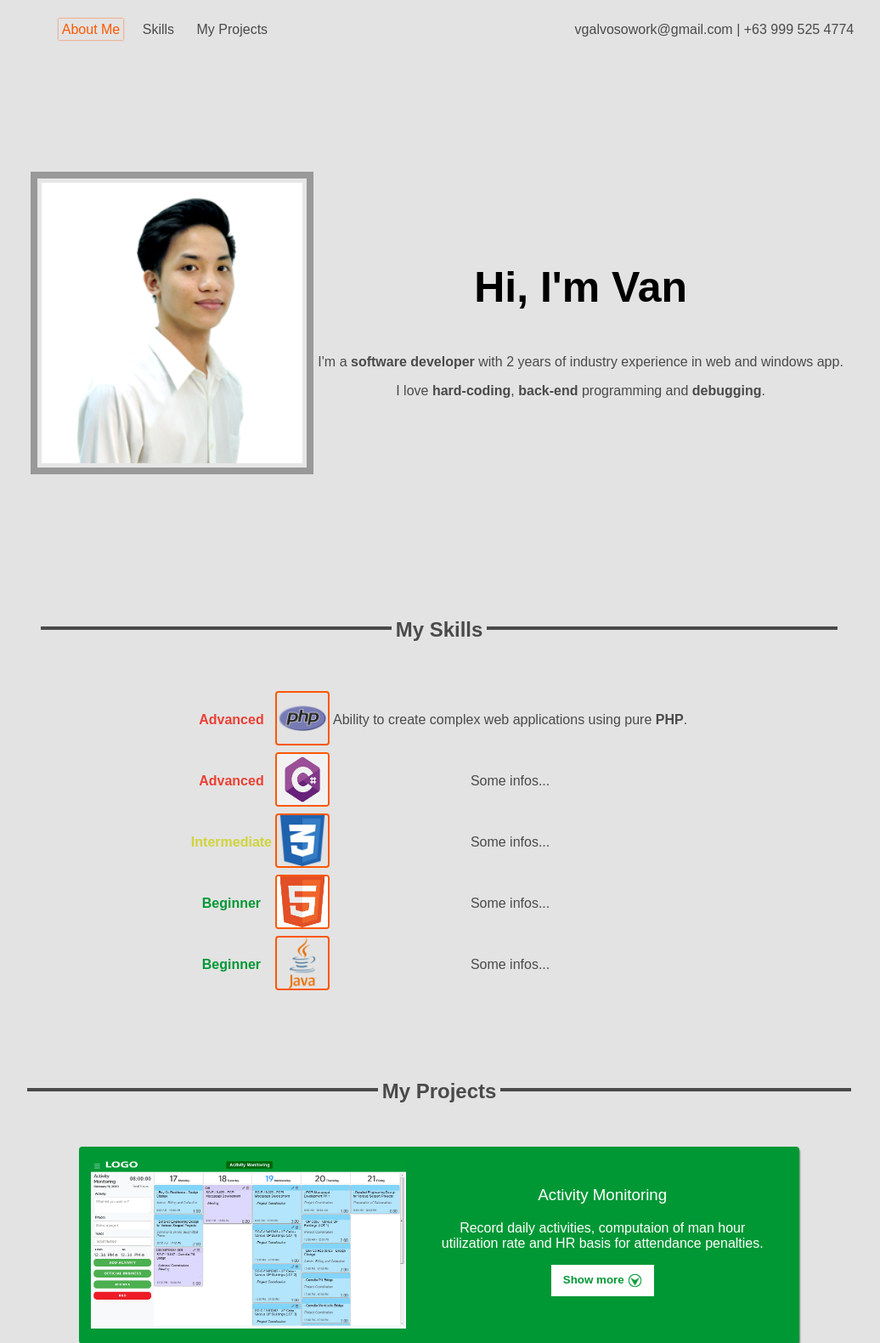
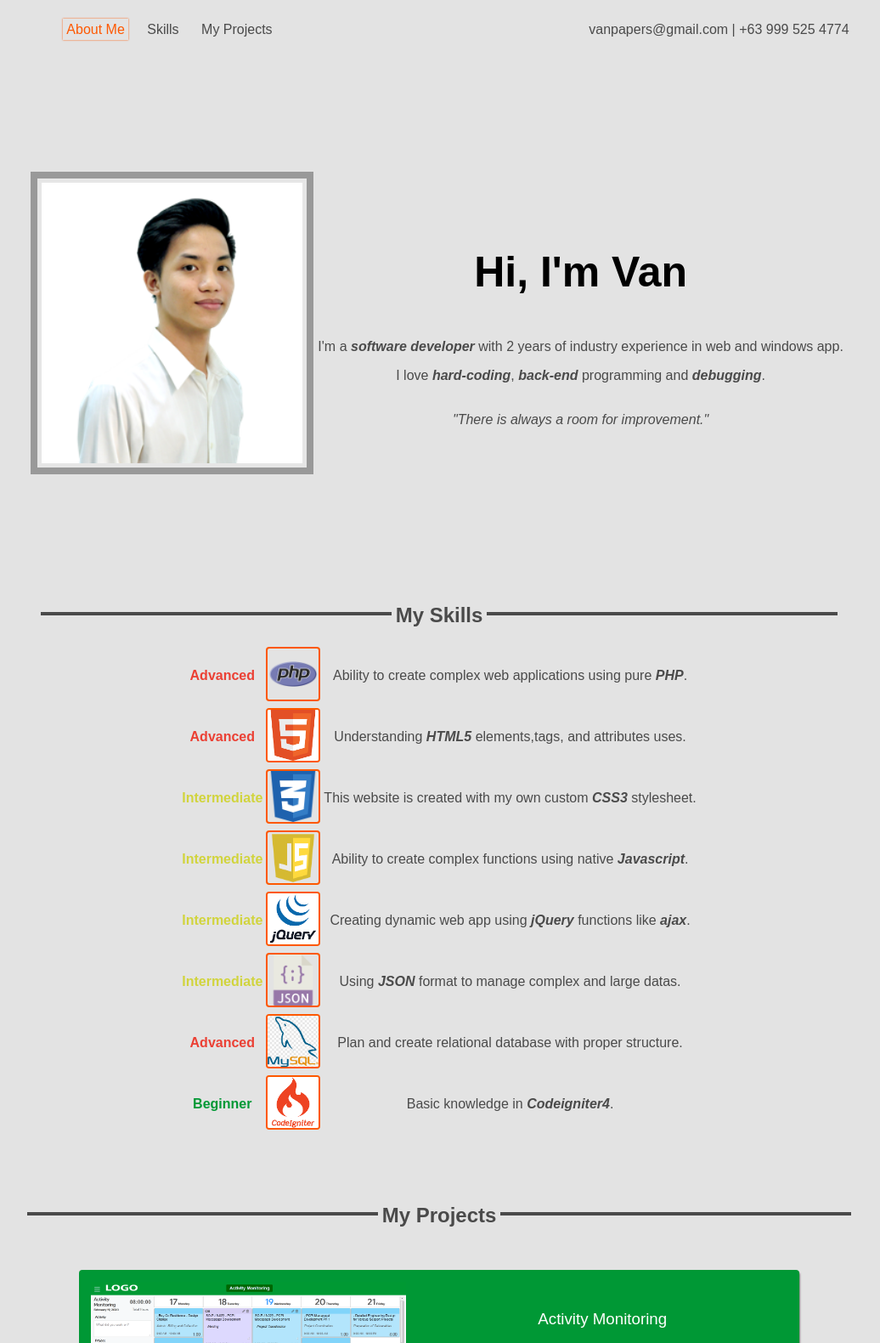
Before and after one commit to vgalvoso/vgalvoso.github.io, a PHP site: page / in a window 1280 px wide. Shown: the top 1580 px of the page at 85% size, without its empty margins (123-1159 px from the left). Run offline with PHP 8.4, Linux system fonts and the light colour scheme.

Commit message:
working on skills

```diff
--- a/css/style.css
+++ b/css/style.css
@@ -76,7 +76,8 @@ ul li a{
 
 .side-drawer{
     z-index:0;
-    width:50%;
+    width:60%;
+    opacity:95%;
     display:none;
     position:fixed;
     top:0px;
@@ -177,7 +178,7 @@ ul li a{
     box-shadow:-0px 0px 2px 0px;
 }
 
-.emphasize{
+em{
     font-weight:bold;
 }
 
@@ -393,6 +394,10 @@ footer{
     color:var(--main-orange);
 }
 
+.white{
+    color:white;
+}
+
 .dark-gray{
     color:var(--dark-gray);
 }
--- a/index.html
+++ b/index.html
@@ -22,7 +22,7 @@
                 <li><a href="#my_projects" class="btn nav_btn" id="myprojects_btn"> My Projects </a></li>
             </ul>
             <ul id="soc_net" class="inline">
-                <li> vgalvosowork@gmail.com |</li>
+                <li> vanpapers@gmail.com |</li>
                 <li> +63 999 525 4774</li>
             </ul>
         </nav>
@@ -33,12 +33,14 @@
                     <img src="res/photo.png" id="my_photo" class="inline"/>
                     <div class="inline aboutme">
                         <h1 class="inline heading my_name">Hi, I'm Van</h1>
-                        <p> I'm a <span class="emphasize">software developer</span> with 2 years of industry experience
+                        <p> I'm a <em>software developer</em> with 2 years of industry experience
                             in web and windows app.
                         </p>
-                        <p> I love <span class="emphasize">hard-coding</span>,
-                            <span class="emphasize">back-end</span>  programming
-                            and <span class="emphasize">debugging</span>.</p>
+                        <p> I love <em>hard-coding</em>,
+                            <em>back-end</em>  programming
+                            and <em>debugging</em>.</p>
+                            <br />
+                        <i> "There is always a room for improvement." </i>
                     </div>
                 </div>
 
@@ -58,7 +60,7 @@
                             </td>
                             <td>
                                 <p> Ability to create complex web applications using pure
-                                    <span class="emphasize">PHP</span>. </p>
+                                    <em>PHP</em>. </p>
                             </td>
                         </tr>
                         <tr>
@@ -66,10 +68,10 @@
                                 <h4 class="red"> Advanced </h4>
                             </td>
                             <td>
-                                <img class="icon" src="res/skills/csharp.png" />
+                                <img class="icon" src="res/skills/html5.png" />
                             </td>
                             <td>
-                                <p> Some infos... </p>
+                                <p> Understanding <em>HTML5</em> elements,tags, and attributes uses. </p>
                             </td>
                         </tr>
                         <tr>
@@ -80,7 +82,51 @@
                                 <img class="icon" src="res/skills/css3.png" />
                             </td>
                             <td>
-                                <p> Some infos... </p>
+                                <p> This website is created with my own custom <em>CSS3</em> stylesheet. </p>
+                            </td>
+                        </tr>
+                        <tr>
+                            <td>
+                                <h4 class="yellow"> Intermediate </h4>
+                            </td>
+                            <td>
+                                <img class="icon" src="res/skills/js.png" />
+                            </td>
+                            <td>
+                                <p> Ability to create complex functions using native <em>Javascript</em>. </p>
+                            </td>
+                        </tr>
+                        <tr>
+                            <td>
+                                <h4 class="yellow"> Intermediate </h4>
+                            </td>
+                            <td>
+                                <img class="icon" src="res/skills/jquery.png" />
+                            </td>
+                            <td>
+                                <p> Creating dynamic web app using <em>jQuery</em> functions like <em>ajax</em>. </p>
+                            </td>
+                        </tr>
+                        <tr>
+                            <td>
+                                <h4 class="yellow"> Intermediate </h4>
+                            </td>
+                            <td>
+                                <img class="icon" src="res/skills/json.png" />
+                            </td>
+                            <td>
+                                <p> Using <em>JSON</em> format to manage complex and large datas. </p>
+                            </td>
+                        </tr>
+                        <tr>
+                            <td>
+                                <h4 class="red"> Advanced </h4>
+                            </td>
+                            <td>
+                                <img class="icon" src="res/skills/mysql.png" />
+                            </td>
+                            <td>
+                                <p> Plan and create relational database with proper structure. </p>
                             </td>
                         </tr>
                         <tr>
@@ -88,21 +134,10 @@
                                 <h4 class="green"> Beginner </h4>
                             </td>
                             <td>
-                                <img class="icon" src="res/skills/html5.png" />
+                                <img class="icon" src="res/skills/codeigniter.png" />
                             </td>
                             <td>
-                                <p> Some infos... </p>
-                            </td>
-                        </tr>
-                        <tr>
-                            <td>
-                                <h4 class="green"> Beginner </h4>
-                            </td>
-                            <td>
-                                <img class="icon" src="res/skills/java.png" />
-                            </td>
-                            <td>
-                                <p> Some infos... </p>
+                                <p> Basic knowledge in <em>Codeigniter4</em>. </p>
                             </td>
                         </tr>
                     </table>
@@ -190,6 +225,11 @@
                     <li><a href="#about_me" class="btn nav_btn active"> About Me </a></li>
                     <li><a href="#my_skills" class="btn nav_btn"> Skills </a></li>
                     <li><a href="#my_projects" class="btn nav_btn"> My Projects </a></li>
+                    <li></li>
+                    <li></li>
+                    <li></li>
+                    <li class="white"> vanpapers@gmail.com </li>
+                    <li class="white"> +63 999 525 4774</li>
                 </ul>
             </div>
         </div>
```
Also changed, not shown: res/skills/codeigniter.png (added), res/skills/jquery.png (added).
